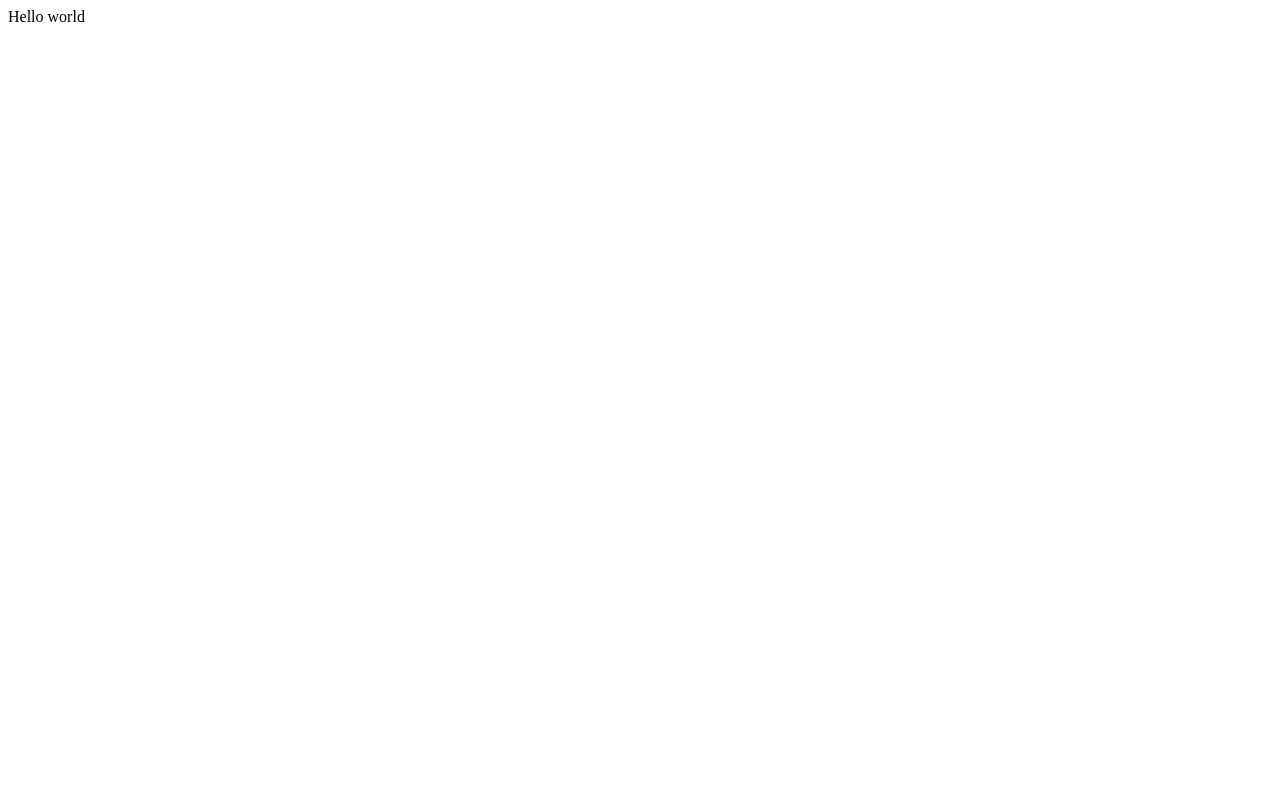
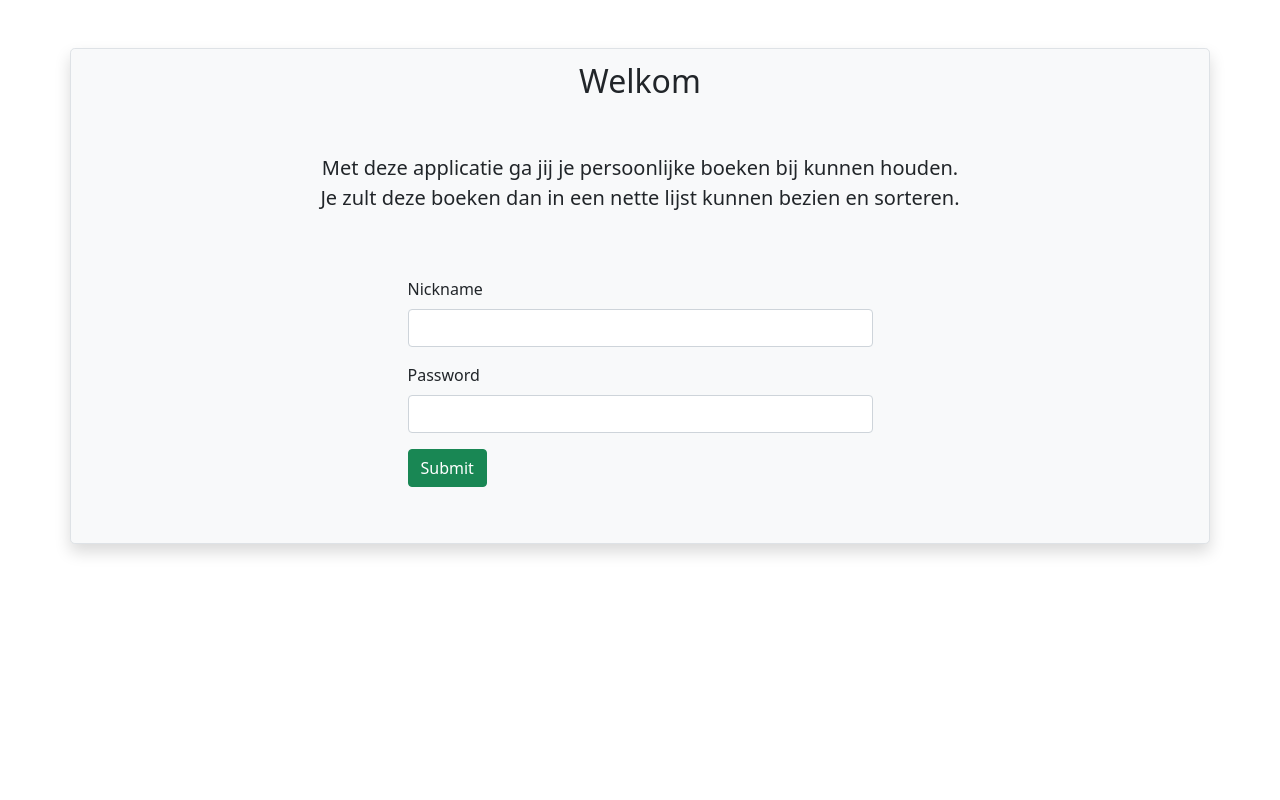
Before and after one commit to berend109/boekenLijst, a PHP site: page / in a window 1280 px wide. Before the commit the page is almost empty. Run offline with PHP 8.4, Linux system fonts and the light colour scheme.

Commit message:
login screen

```diff
--- /dev/null
+++ b/assets/css/index.css
@@ -0,0 +1,3 @@
+#loginForm {
+	max-width: 50%;
+}
--- a/index.php
+++ b/index.php
@@ -1,3 +1,48 @@
 <?php
 
-echo "Hello world";
+?>
+
+<!DOCTYPE html>
+
+<head>
+
+	<title>Boeken Lijst App</title>
+
+	<!-- bootstrap 5 css -->
+	<link href="https://cdn.jsdelivr.net/npm/bootstrap@5.0.0-beta2/dist/css/bootstrap.min.css"
+		rel="stylesheet"
+		integrity="sha384-BmbxuPwQa2lc/FVzBcNJ7UAyJxM6wuqIj61tLrc4wSX0szH/Ev+nYRRuWlolflfl"
+		crossorigin="anonymous">
+
+	<!-- custom css -->
+	<link rel="stylesheet" href="./assets/css/index.css">
+
+</head>
+
+<body>
+
+	<div class="container-md border rounded-3 m-5 p-2 mx-auto shadow bg-light" id="mainContainer">
+
+		<p class="text-center fs-2">Welkom</p>
+		<p class="text-center fs-5 mt-5">
+		Met deze applicatie ga jij je persoonlijke boeken bij kunnen houden.<br>
+		Je zult deze boeken dan in een nette lijst kunnen bezien en sorteren.
+		</p>
+
+		<form class="p-5 mx-auto" id="loginForm">
+			<div class="mb-3">
+				<label for="exampleInputEmail1" class="form-label">Nickname</label>
+				<input type="email" class="form-control" name="nickname" id="exampleInputEmail1">
+			</div>
+			<div class="mb-3">
+				<label for="exampleInputPassword1" class="form-label">Password</label>
+				<input type="password" class="form-control" name="password" id="exampleInputPassword1">
+			</div>
+			<button type="submit" class="btn btn-success">Submit</button>
+		</form>
+
+	</div>
+
+</body>
+
+</html>
```
